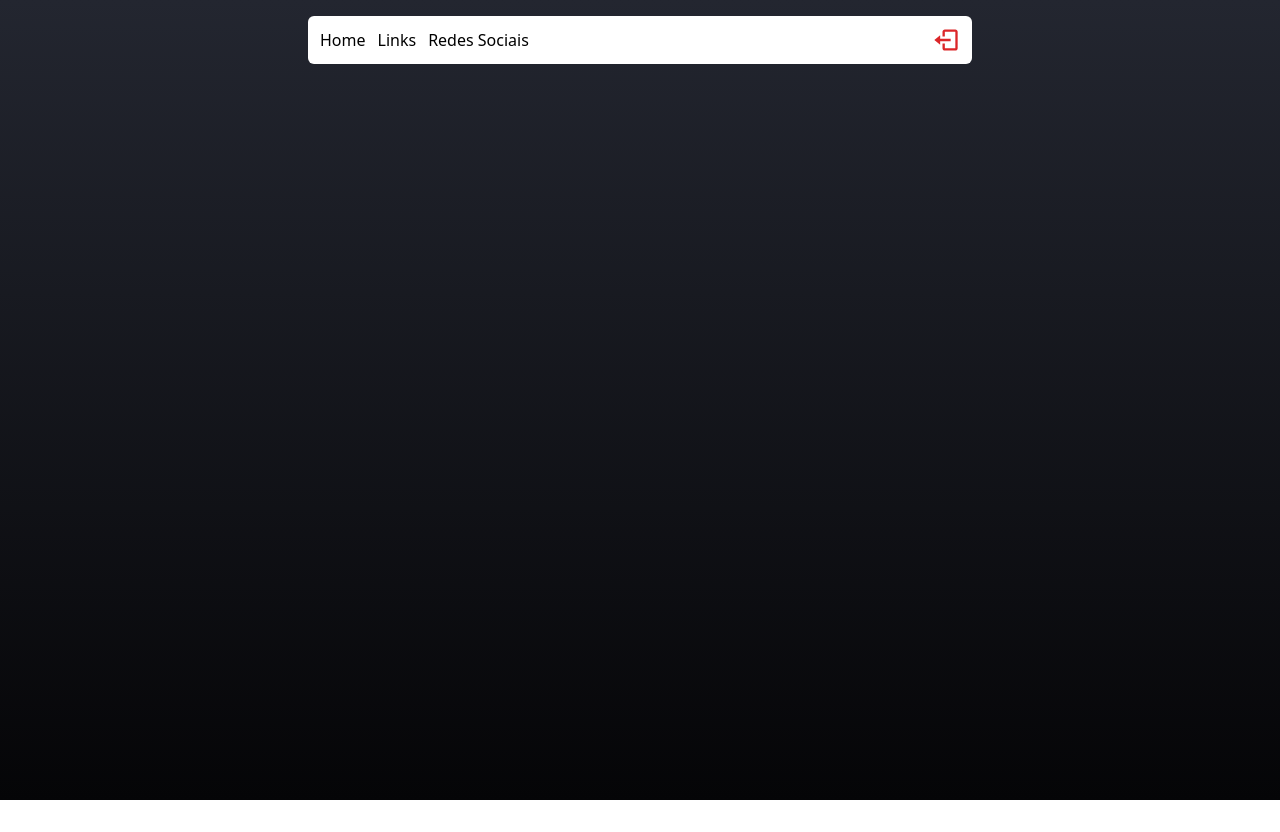
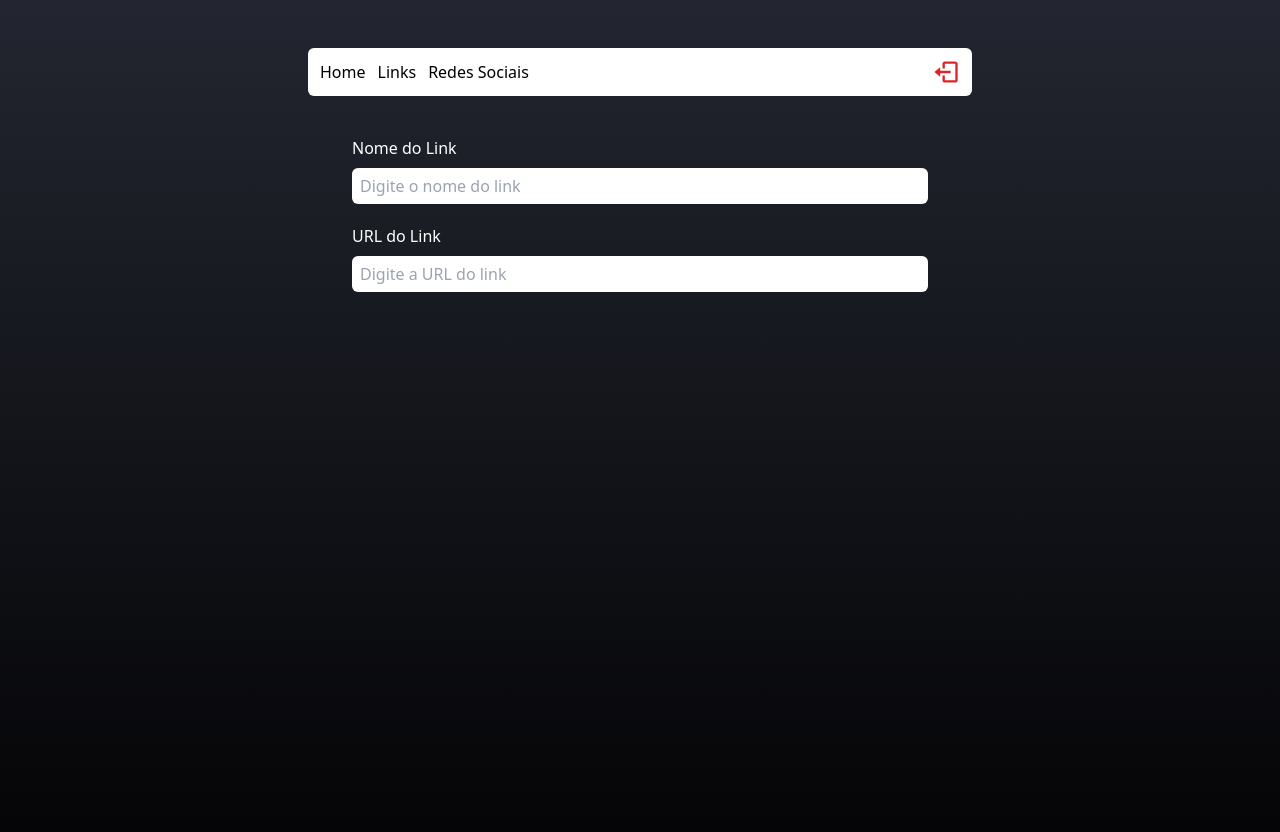
Before and after one commit to Henrique-Salles/LinkTree, a React (Vite) app: page /admin in a window 1280 px wide. Before the commit the page ends 800 px from the top, so only its background shows below. Built offline with nearby package versions, Linux system fonts and the light colour scheme; no server answers; sample sign-in values are in the browser's storage.

Commit message:
admin inputs

```diff
--- a/src/pages/admin/admin.tsx
+++ b/src/pages/admin/admin.tsx
@@ -1,9 +1,30 @@
 import { Header } from "../../components/header/header";
+import { Input } from "../../components/input/input";
+import { useState } from "react";
 
 export function Admin() {
+  const [nameInput, setNameInput] = useState("");
+  const [urlInput, setUrlInput] = useState("");
   return (
-    <div className="flex items-center flex-col min-h-screen pb-7 px-2">
-      <Header></Header>
+    <div className="flex items-center flex-col min-h-screen pb-7 px-2 mt-8">
+      <Header />
+
+      <form className="flex flex-col mt-8 mb-3 w-full max-w-xl">
+        <label className="text-white font-mediu mt-2 mb-2">Nome do Link</label>
+        <Input
+          placeholder="Digite o nome do link"
+          value={nameInput}
+          onChange={(e) => setNameInput(e.target.value)}
+        />
+
+        <label className="text-white font-mediu mt-2 mb-2">URL do Link</label>
+        <Input
+          type="url"
+          placeholder="Digite a URL do link"
+          value={urlInput}
+          onChange={(e) => setUrlInput(e.target.value)}
+        />
+      </form>
     </div>
   );
 }
```
